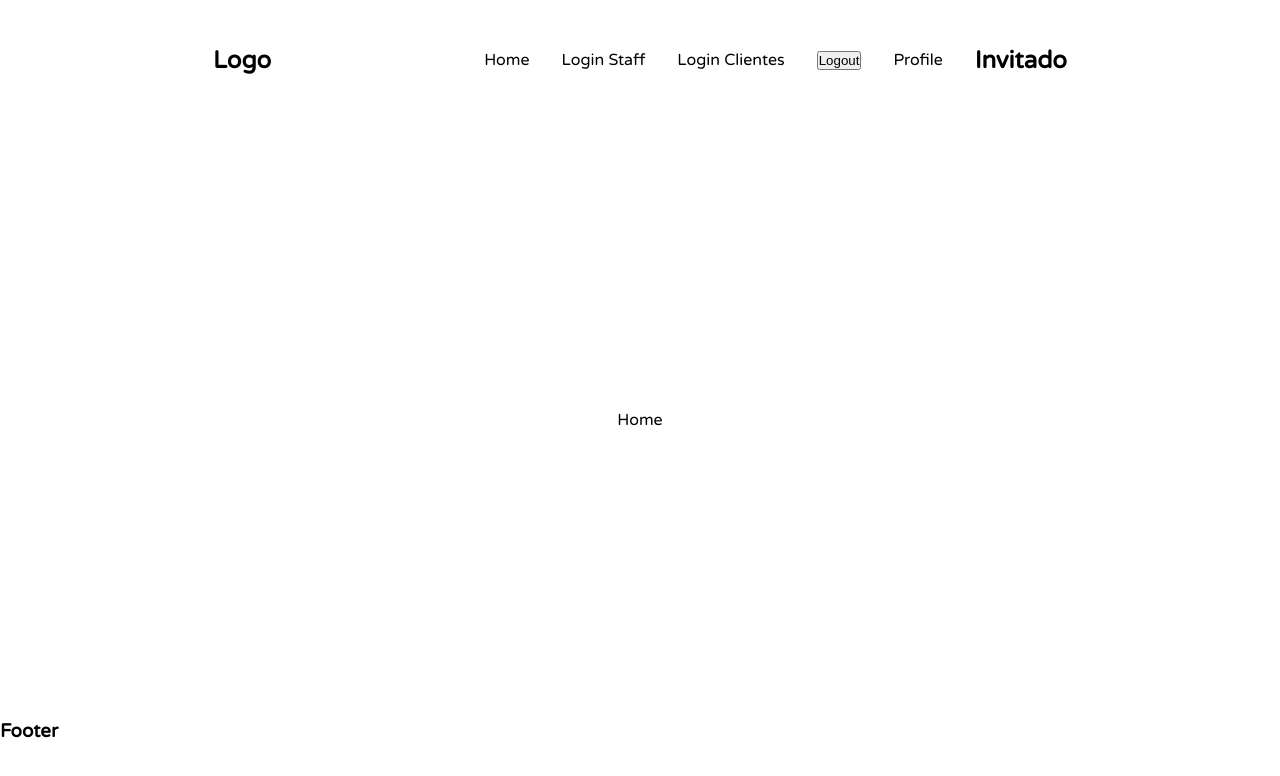
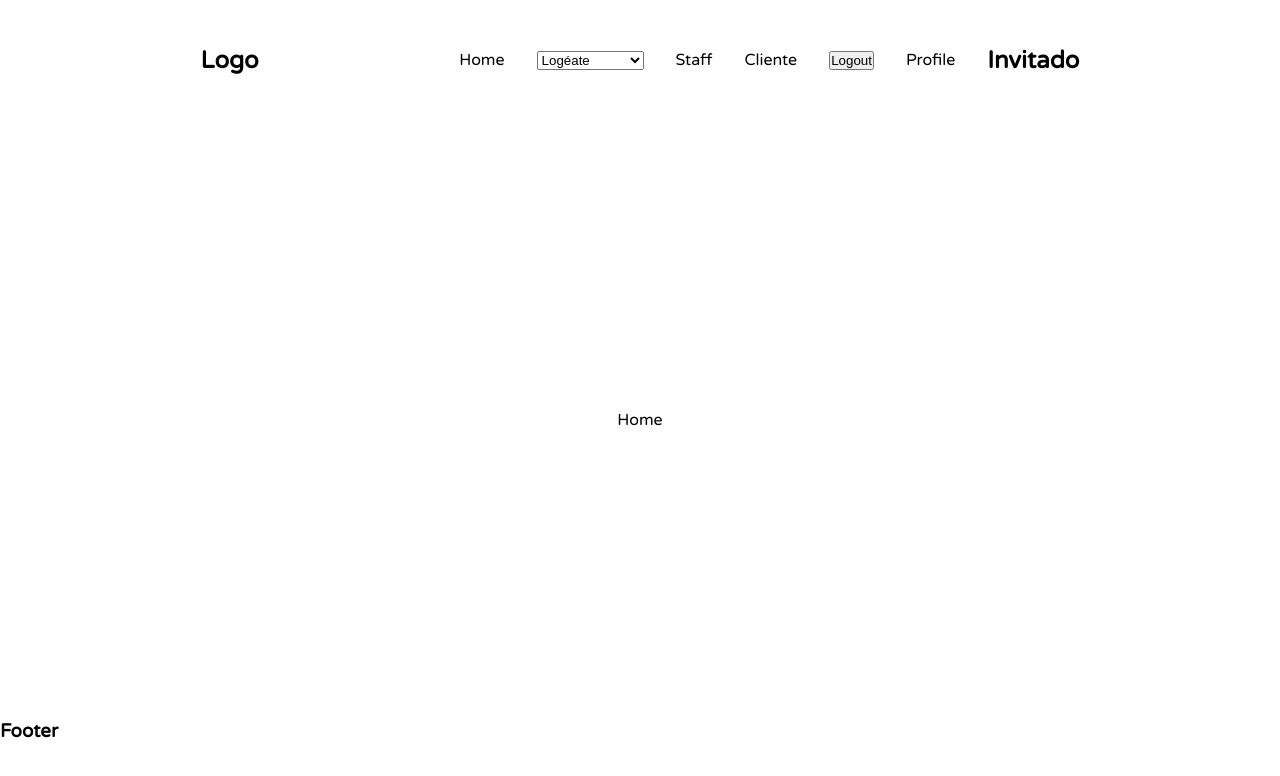
Before and after one commit to virginia-zuror/_NeoVet_, a React (Vite) app: page / in a window 1280 px wide. Shown: the top 776 px of the page. Built offline with nearby package versions, Linux system fonts and the light colour scheme; no server answers.

Commit message:
select login

```diff
--- a/src/components/Header/Header.jsx
+++ b/src/components/Header/Header.jsx
@@ -1,25 +1,54 @@
 import './Header.css';
 
 import { useContext } from 'react';
-import { NavLink } from 'react-router-dom';
+import { NavLink, useNavigate } from 'react-router-dom';
 
 import { NeovetContext } from '../../context/neovetContext';
 
 const Header = () => {
   const { logout, user } = useContext(NeovetContext);
+  let navigate = useNavigate();
+  let selection;
+
+  const loginSelected = () => {
+    console.log(selection);
+    if (selection == 'loginstaff') {
+      navigate('/loginstaff');
+    } else if (selection == 'loginclients') {
+      navigate('/loginclientes');
+    }
+  };
+
   return (
     <div className="header">
-      <h2>Logo</h2>
+      <abbr title="Home">
+        <h2>Logo</h2>
+      </abbr>
       <ul className="links">
         <li>
           <NavLink to="/">Home</NavLink>
         </li>
         <li>
-          <NavLink to="/loginstaff">Login Staff</NavLink>
+          <select
+            defaultValue="default "
+            name="loginSelect"
+            onChange={(e) => {
+              selection = e.target.value;
+              loginSelected();
+            }}
+          >
+            <option value="default">Logéate</option>
+            <option value="loginstaff">Login Staff</option>
+            <option value="loginclients">Login Clientes</option>
+          </select>
         </li>
         <li>
-          <NavLink to="/loginclientes">Login Clientes</NavLink>
+          <NavLink to="/staff">Staff</NavLink>
         </li>
+        <li>
+          <NavLink to="/userclients">Cliente</NavLink>
+        </li>
+
         <li>
           <button to="/" onClick={logout}>
             Logout
```
